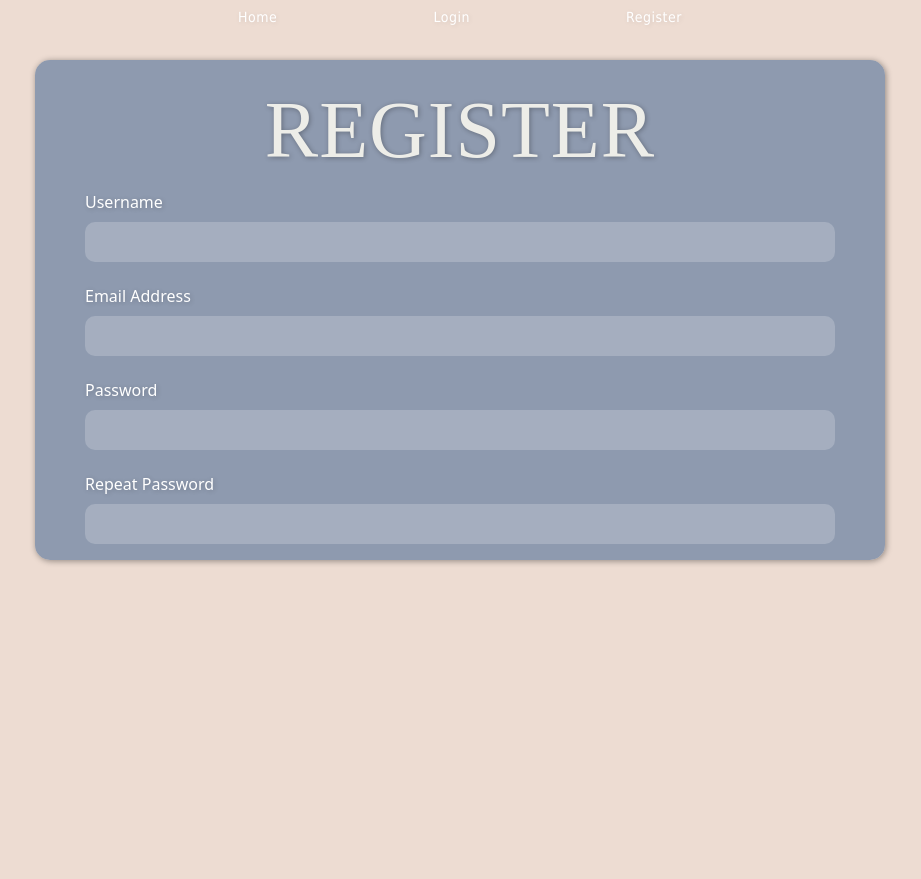
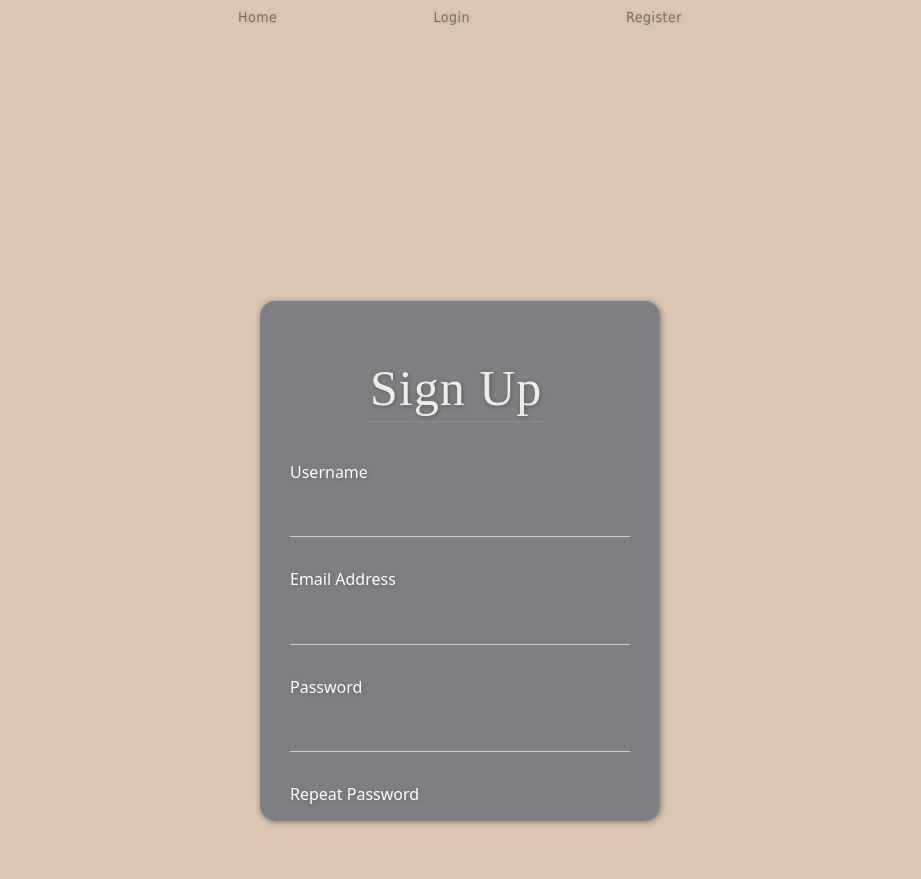
Before and after one commit to CSE442-Foodsomnia/Foodsomnia_website, a Flask app: page /register in a window 1280 px wide. Shown: the top 879 px of the page, without its empty margins (180-1101 px from the left). Run offline with Flask 2, Linux system fonts and the light colour scheme; parts of the project's set-up code (start-up, migrations or seed data) failed here and were passed over; some web fonts are replaced.

Commit message:
update cards being centered and fix header of webpage task #64

```diff
--- a/web_app/static/styles.css
+++ b/web_app/static/styles.css
@@ -27,95 +27,120 @@
 
 /*Background*/
 html,body{
-background-color: #EDDCD2 !important;
+  background-color: #D9C5B2 !important;
+  margin: 0;
+  padding: 0;
+  font-family: sans-serif;
 }
+
 /*LOGIN FORM*/
 /*log-in form box*/
-form.login-form {
-  padding-top: 70px;
-  position: relative;
-  height: 500px;
-  width: 850px;
-  margin: auto;
-  padding: 115px 50px;
-  background: no-repeat center center #8E9AAF;
+form.login-form, form.reg-form {
+  position: absolute;
+  height: 520px;
+  width: 400px;
+  top: 53%;
+  left: 50%;
+  transform: translate(-50%, -50%);
+  padding: 50px 30px;
+  background: no-repeat center center #7E7F83;
   background-size: cover;
   border-radius: 15px;
   box-shadow: 1px 1px 6px rgba(0,0,0, .4);
+  /*scrollbar*/
+  overflow-y: scroll;
+  scrollbar-color: rgba(181, 174, 178, 0.8), #7E7F83;
+  scrollbar-width: thin;
+}
+
+form.reg-form:before{
+  content: 'Sign up';
+  font-size: 50px;
+  /* position: absolute; */
+  margin-left: calc(50% - 90px);
+  color: #EDEDE8;
+  font-weight: normal;
+  font-family: 'Roboto Slab';
+  text-align: center;
+  text-transform: capitalize;
+  letter-spacing: 1px;
+  text-shadow: 1px 1px 5px rgba(0,0,0, .3);
+  border-bottom: 0.2px solid #8D8D92;
+  padding-bottom: 5px;
 }
 
 form.login-form:before{
-content: 'Login';
-font-size: 80px;
-position: absolute;
-top: 10px;
-left: calc(50% - 110px);
-color: #EDEDE8;
-font-weight: normal;
-font-family: 'Roboto Slab';
-text-transform: uppercase;
-letter-spacing: 1px;
-text-shadow: 1px 1px 5px rgba(0,0,0, .3);
+  content: 'Sign in';
+  font-size: 50px;
+  /* position: absolute; */
+  margin-left: calc(50% - 80px);
+  color: #EDEDE8;
+  font-weight: normal;
+  font-family: 'Roboto Slab';
+  text-align: center;
+  text-transform: capitalize;
+  letter-spacing: 1px;
+  text-shadow: 1px 1px 5px rgba(0,0,0, .3);
+  border-bottom: 0.2px solid #8D8D92;
+  padding-bottom: 5px;
 }
 
+form.login-form p, form.reg-form p{
+  margin: 0;
+  padding: 0;
+}
+
+form.login-form input, form.reg-form input {
+  margin-bottom: 20px;
+  width: 100%;
+}
 /*log-in bubble + email + pass*/
-form.login-form input[type="email"], form.login-form input[type="password"] {
+form.login-form input[type="email"], input[type="password"], form.reg-form input[type="text"], form.reg-form input[type="password"], form.reg-form input[type="email"], form.reg-form input[type="confirm"] {
   font-family: 'Montserrat', sans-serif;
   border: none;
-  width: 100%;
-  padding: 20px 0px;
+  border-bottom: 1px solid #D4CDC3;
   display: inline-block;
-  height: 10px;
-  border-radius: 15px;
-  background: rgba(255, 255, 255, 0.2);
-  border: 2px solid rgba(255, 255, 255, 0);
-  overflow: hidden;
+  height: 40px;
+  background: transparent;
+  outline: none !important;
   margin-top: 10px;
   transition: all 0.5s ease-in-out;
   color: black;
-}
-
-/*bubble when hovered*/
-form.login-form input[type="text"]:focus,input[type="password"]:focus  {
-  outline: 0px;
-  border: 2px solid rgba(255, 255, 255, .4);
-  border-radius: 15px;
-  background: rgba(255, 255, 255, 0.2);
+  font-size: 15px;
 }
 
 
-form.login-form input[type="text"]:focus,input[type="password"]:focus {
+form.login-form input[type="text"]:focus,input[type="password"]:focus, form.reg-form input[type="text"]:focus,input[type="password"]:focus {
   opacity: .4;
 }
-form.login-form input[type='submit']:focus {
+form.login-form input[type='submit']:focus,  form.reg-form input[type='submit']:focus{
   outline: none !important;
 }
 
 
 /*submit button*/
-form.login-form input[type='submit'] {
-  font-family: 'FPLNeuRegular';
-  background-color: rgba(34, 53, 73, .3);
+form.login-form input[type='submit'], form.reg-form input[type='submit'] {
+  font-family: 'Times New Roman', Times, serif;
+  background-color: #BCAC9B;
   color: white;
   width: 100%;
-  padding: 10px 20px;
-  display: block;
-  height: 60px;
-  border-radius: 20px;
+  text-align: center;
+  outline: none;
+  height: 50px;
+  font-size: 20px;
+  border-radius: 2px;
   margin-top: 60px;
   transition: all 0.5s ease-in-out;
   border: none !important;
-  text-transform: uppercase;
-  box-shadow: 0px 3px 10px rgba(0,0,0, .5);
-
+  text-transform: capitalize;
+  box-shadow: 0.1px 0.3px 6px 2px rgba(0,0,0, .1);
 }
 
 /*form button*/
-form.login-form input[type='submit']:hover {
-  background-color: rgba(0, 0, 0, .1);
-  box-shadow: 0px 4px 10px rgba(0,0,0, .5);
+form.login-form input[type='submit']:hover, form.reg-form input[type='submit']:hover {
+  background-color: #BCAC9B;
   cursor: pointer;
-  opacity: 0.6;
+  opacity: 0.85;
 }
 
 form.login-form label {
@@ -135,7 +160,7 @@ label[for='password'] {
 }
 
 
-form.login-form textarea {
+/* form.login-form textarea {
   border: none;
   width: 89%;
   padding: 10px 20px;
@@ -148,7 +173,7 @@ form.login-form textarea {
   margin-top: 10px;
   transition: all 0.5s ease-in-out;
 
-}
+} */
 
 
 .nav{
@@ -167,19 +192,20 @@ form.login-form textarea {
   border: none !important;
 }
 
-.nav-pills {
+/* .nav-pills {
   color: grey;
   background: none !important;
   display: inline-block;
   list-style-type: none;
-}
+} */
 
 
 a.nav-link.active{
   position: relative;
   padding: 0 10px;
+  font-weight: normal;
   text-decoration: none;
-  color: #435058;
+  color: #7A6C5D !important;
   letter-spacing: 0.5px;
   background: none !important;
   text-shadow: 1px 1px 5px rgba(0,0,0, .1);
@@ -193,7 +219,7 @@ a.nav-link.active{
 a.nav-link.active:after{
 content: '';
 position: absolute;
-background-color: #FFF1E6;
+background-color: #BCAC9B;
 height: 2px;
 width: 0%;
 left: 0;
@@ -208,136 +234,11 @@ a.nav-link.active:hover:after{
 }
 
 a.nav-link:hover{
-  color: #6C757D;
-}
-
-
-/* navigation
-nav{
-  width: max-content;
-  line-height: 35px;
-  font-size: 14px;
-  min-width: 600px;
-  display: flex;
-  align-items: center;
-  justify-content: space-around;
-  font-family: 'Tahoma' !important;
-  margin: auto;
-  text-transform: capitalize;
-  padding-bottom:25px;
-}
-
-a.nav-link active{
-  position: relative;
-  padding: 0 10px;
-  text-decoration: none;
-  color: #435058;
-  letter-spacing: 0.5px;
-  text-shadow: 1px 1px 5px rgba(0,0,0, .1);
-  }
-
-a.nav-link:active:after{
-content: '';
-position: absolute;
-background-color: #FFF1E6;
-height: 2px;
-width: 0%;
-left: 0;
-bottom: 0px;
-transition: 0.5s;
-}
-
-a.nav-link:hover:after{
-  width: 100%;
-}
-
-a.nav-link:hover{
-  color: #6C757D;
-} */
-
-/*REGISTRATION FORM*/
-form.reg-form {
-  padding-top: 80px;
-  padding-bottom: 20px;
-  position: relative;
-  height: 500px;
-  width: 850px;
-  margin: auto;
-  padding: 0px 50px;
-  padding-top: 100px;
-  background: no-repeat center center #8E9AAF;
-  background-size: cover;
-  overflow: auto;
-  border-radius: 15px;
-  box-shadow: 1px 1px 6px rgba(0,0,0, .4);
-}
-
-/*scrollbar*/
-form.reg-form::-webkit-scrollbar{
-  display: block;
-  width: 1em;
-  color:rgba(0, 0, 0, .1);
-  overflow: scroll;
-  height: 0em;
-}
-
-form.reg-form:before{
-  content: 'Register';
-  font-size: 80px;
-  position: absolute;
-  top: 10px;
-  right: calc(50% - 195px);
-  color: #EDEDE8;
-  font-weight: normal;
-  font-family: 'Roboto Slab';
-  text-transform: uppercase;
-  letter-spacing: 1px;
-  text-shadow: 1px 1px 5px rgba(0,0,0, .3);
-  }
-
-  /*reg bubble + email + pass*/
-  form.reg-form input[type="text"], form.reg-form input[type="password"], form.reg-form input[type="email"], form.reg-form input[type="confirm"] {
-  font-family: 'Montserrat', sans-serif;
-  border: none;
-  width: 100%;
-  padding: 20px 5px;
-  display: inline-block;
-  height: 15px;
-  border-radius: 10px;
-  background: rgba(255, 255, 255, 0.2);
-  overflow: hidden;
-  margin-top: 10x;
-  transition: all 0.5s ease-in-out;
-  color: black;
+  cursor: pointer;
 }
 
 form.login-form input[type="text"]:focus,input[type="password"]:focus, input[type="email"]:focus, input[type="confirm"]:focus {
   opacity: .4;
-}
-
- /*submit button*/
- form.reg-form input[type='submit'] {
-  font-family: 'FPLNeuRegular';
-  background-color: rgba(34, 53, 73, .3);
-  color: white;
-  width: 100%;
-  padding: none !important;
-  display: block;
-  height: 60px;
-  border-radius: 20px;
-  margin-top: 40px;
-  transition: all 0.5s ease-in-out;
-  border: none !important;
-  text-transform: uppercase;
-  box-shadow: 0px 3px 10px rgba(0,0,0, .5);
-}
-
-/*form button*/
-form.reg-form input[type='submit']:hover {
-  background-color: rgba(0, 0, 0, .1);
-  box-shadow: 0px 4px 10px rgba(0,0,0, .5);
-  cursor: pointer;
-  opacity: 0.6;
 }
 
 /*label for all labels*/
@@ -347,7 +248,7 @@ form.reg-form label {
   text-shadow: 1px 1px 5px rgba(0,0,0, .2);
 }
 label[for='username'] {
-  padding-top: 4%;
+  padding-top: 10%;
   padding-bottom: 1%;
 }
 label[for='email'] {
@@ -363,25 +264,11 @@ label[for='confirm'] {
   padding-bottom: 1%;
 }
 
-/*accept terms of srevice*/
-label[for='accept_tos']{
-  width: 100%;
-  padding-top: 5%;
-  text-shadow: 1px 1px 5px rgba(0,0,0, .2);
-  height: 15%;
-  padding-left: 0%;
-}
-
-form.reg-form input[type='accept_tos']{
-  width: 100%;
-  height: 10%;
-  padding-left: 40%;
-}
-
 /*allergies + dropdown-menu*/
 .multiselect {
-width: 300px;
+width: 340px;
 background-color: rgba(255,255,255, .3);
+line-height: 1;
 /*left: calc(50% - 110px);*/
 /*position: relative;*/
 
@@ -392,13 +279,15 @@ position: relative;
 }
 .selectBox select {
 width: 100%;
+text-align: left;
 font-weight: normal;
 background-color: rgba(255,255,255, 0.1);
 /*left: calc(50% - 240px);*/
 }
 .overSelect {
 position: absolute;
-left: 0; right: 0; top: 0; bottom: 0;
+left: 0px; right: 0px; top: 0; bottom: 0;
+align-items: flex-end;
 }
 
 #checkboxes {
@@ -406,13 +295,50 @@ display: none;
 border: 1px #6C757D solid !important;
 background-color: rgba(255,255,255, 0.1);
 }
+
 #checkboxes label {
 display: block;
 color: black;
+padding: 5px;
+padding-left: 20px;
+text-indent: -15px;
+text-align: left;
 text-shadow: none !important;
 }
 #checkboxes label:hover {
 background-color: rgba(0,0,0, .2);
+}
+.multiselect input[type="checkbox"] {
+  position: relative;
+  vertical-align: middle !important;
+  float: right;
+  padding: 50px;
+  height: 15px;
+  width: 15px;
+  top: -1px;
+  margin: 0;
+}
+
+/*accept terms of srevice*/
+label[for='accept_tos']{
+  position: relative;
+  width: 100%;
+  padding-top: 15%;
+  text-align: left;
+  top: 15px;
+  text-shadow: 1px 1px 5px rgba(0,0,0, .2);
+  padding-left: 0%;
+}
+
+form.reg-form input[type="checkbox"] {
+  position: relative;
+  vertical-align: middle !important;
+  float: right;
+  padding: 50px;
+  height: 15px;
+  width: 15px;
+  top: -1px;
+  margin: 0;
 }
 
 /*Home Page*/
```
Also changed, not shown: web_app/static/popup.css (+37 -0 lines).
